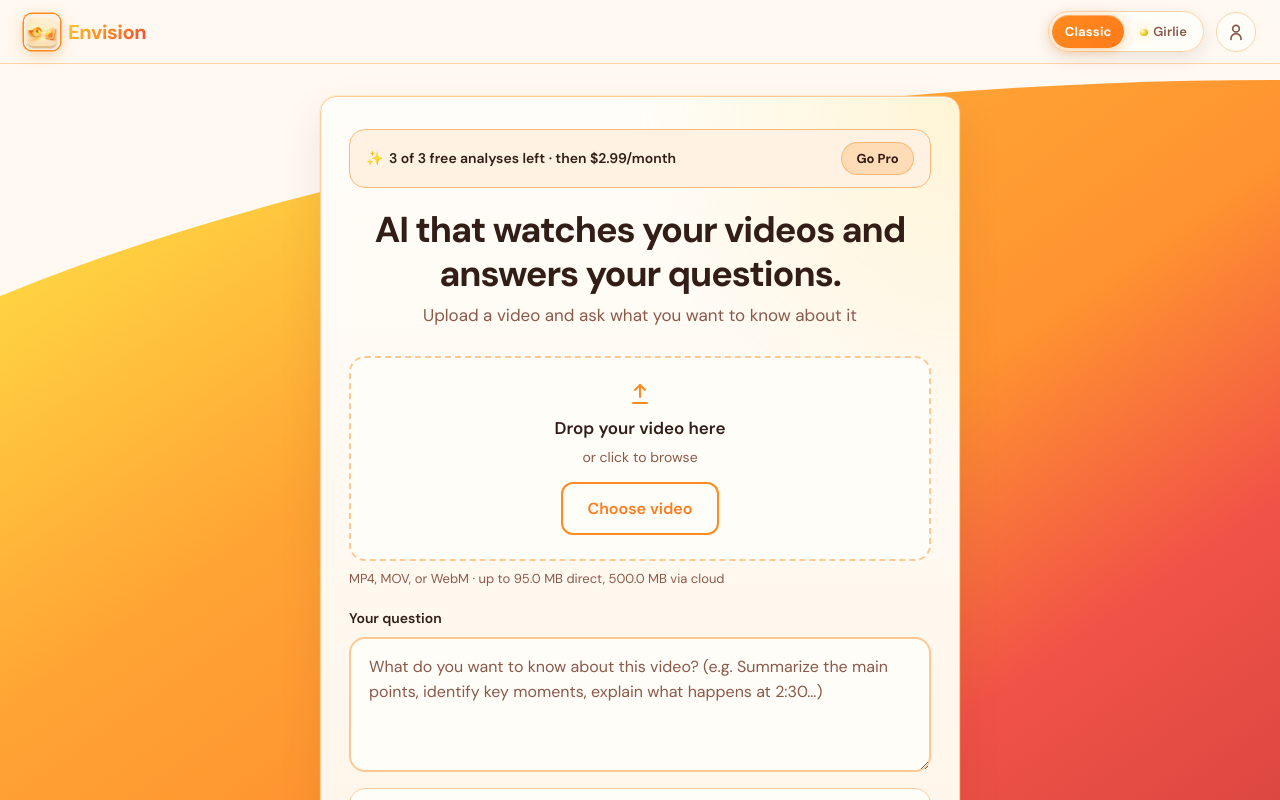
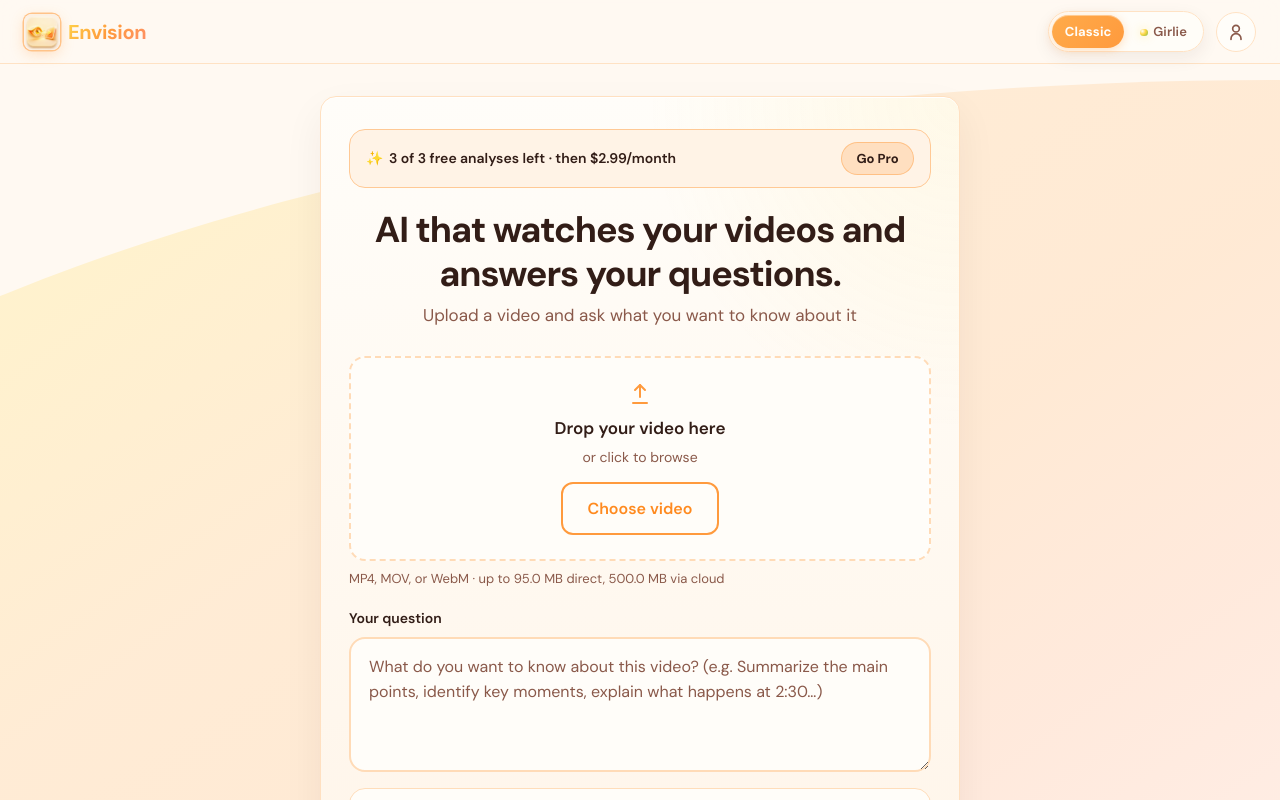
Before and after one commit to ClaudioK5/Envision-Frontend, a React (Vite) app: page / in a window 1280 px wide. Shown: the top 800 px of the page. Built offline with nearby package versions, Linux system fonts and the light colour scheme.

Commit message:
Add files via upload

```diff
--- a/src/index.css
+++ b/src/index.css
@@ -1,57 +1,56 @@
 :root,
 html[data-theme="classic"] {
   /*
-   * Mango milkshake hierarchy (keep accents vivid — no heavy white wash):
-   * ~65% cream | 15% orange | 10% yellow | 8% coral-red | 2% green
+   * Mango milkshake — softer/creamier (~15–20% lighter):
+   * cream dominant; peach-coral instead of deep red
    */
   --cream-0: #fffdf9;
   --cream-1: #fff9f2;
   --cream-2: #fff3e6;
   --cream-mid: #fff8ef;
-  --mango-yellow: #ffd12f;
-  --mango-yellow-alt: #ffce32;
-  --mango-orange: #ff8a1f;
-  --mango-orange-mid: #ff9d24;
-  --mango-orange-deep: #ff7a1a;
-  --mango-coral: #f04438;
-  --mango-coral-mid: #e94a3c;
-  --mango-red: #d93832;
+  --mango-yellow: #ffd84a;
+  --mango-yellow-alt: #ffd12f;
+  --mango-orange: #ff9a3d;
+  --mango-orange-mid: #ffab4a;
+  --mango-orange-deep: #ff8a1f;
+  --mango-coral: #ff8f6b;
+  --mango-coral-mid: #ff7a5c;
+  --mango-red: #ff6b52;
   --mango-green: #86b93b;
 
   --navy-dark: #fff9f2;
   --navy-mid: #fff4e6;
-  --navy-light: #ffd12f;
-  --gradient-mid: #ff8a1f;
-  --accent: #ff8a1f;
-  --accent-bright: #ffd12f;
-  --accent-strong: #ff7a1a;
-  --accent-hover: #f04438;
-  --accent-coral: #f04438;
-  --accent-red: #d93832;
-  --accent-deep: #d93832;
-  /* Focus/glow: vivid, not washed-out */
-  --accent-glow: rgba(255, 209, 47, 0.45);
-  --accent-soft-12: color-mix(in srgb, #ffd12f 18%, #fffdf8);
-  --accent-soft-28: color-mix(in srgb, #ff8a1f 28%, #fff9f2);
-  --accent-soft-34: color-mix(in srgb, #ff9d24 34%, #fff4e6);
-  --accent-soft-40: color-mix(in srgb, #ff8a1f 40%, transparent);
-  --accent-soft-45: color-mix(in srgb, #ffd12f 45%, transparent);
-  --accent-soft-55: color-mix(in srgb, #f04438 55%, transparent);
+  --navy-light: #ffd84a;
+  --gradient-mid: #ff9a3d;
+  --accent: #ff9a3d;
+  --accent-bright: #ffd84a;
+  --accent-strong: #ff8a1f;
+  --accent-hover: #ff7a5c;
+  --accent-coral: #ff8f6b;
+  --accent-red: #ff6b52;
+  --accent-deep: #ff7a5c;
+  --accent-glow: rgba(255, 216, 74, 0.38);
+  --accent-soft-12: color-mix(in srgb, #ffd84a 14%, #fffdf9);
+  --accent-soft-28: color-mix(in srgb, #ff9a3d 22%, #fff9f2);
+  --accent-soft-34: color-mix(in srgb, #ffab4a 28%, #fff4e6);
+  --accent-soft-40: color-mix(in srgb, #ff9a3d 32%, transparent);
+  --accent-soft-45: color-mix(in srgb, #ffd84a 38%, transparent);
+  --accent-soft-55: color-mix(in srgb, #ff8f6b 42%, transparent);
   --leaf: #86b93b;
 
   --bg: #fff9f2;
-  --bg-elevated: #fffdf8;
-  --surface-ink: #fffdf8;
-  --surface-deep: #fff4e6;
-  --surface-deep-strong: #fffdf8;
-  --surface-mid: #fff4e6;
-  --user-bubble-from: color-mix(in srgb, #ffd12f 42%, #fffdf8);
-  --user-bubble-to: color-mix(in srgb, #ff8a1f 32%, #fff9f2);
+  --bg-elevated: #fffdf9;
+  --surface-ink: #fffdf9;
+  --surface-deep: #fff6ec;
+  --surface-deep-strong: #fffdf9;
+  --surface-mid: #fff8ef;
+  --user-bubble-from: color-mix(in srgb, #ffd84a 32%, #fffdf9);
+  --user-bubble-to: color-mix(in srgb, #ff9a3d 24%, #fff9f2);
   --text: #321d17;
   --text-muted: #8a594a;
-  --border: color-mix(in srgb, #ff8a1f 32%, #fff4e6);
-  --shadow: rgba(50, 29, 23, 0.1);
-  --glass: #fffdf8;
+  --border: color-mix(in srgb, #ff9a3d 20%, #fff4e6);
+  --shadow: rgba(50, 29, 23, 0.07);
+  --glass: #fffdf9;
 
   --header-height: 64px;
   --radius: 12px;
@@ -153,18 +152,22 @@ body {
 .navy-background__light {
   position: absolute;
   inset: 0;
-  /* Large decorative shape: vivid yellow → orange → coral-red */
+  /* Soft mango ribbon — cream-mixed, peach-coral end (no deep red) */
   background: linear-gradient(
     145deg,
-    #ffd12f 0%,
-    #ffce32 18%,
-    #ff9d24 42%,
-    #ff8a1f 62%,
-    #f04438 82%,
-    #d93832 100%
+    color-mix(in srgb, #ffd84a 42%, #fff9f2) 0%,
+    color-mix(in srgb, #ffd12f 36%, #fff8ef) 20%,
+    color-mix(in srgb, #ffab4a 32%, #fff6ec) 45%,
+    color-mix(in srgb, #ff9a3d 28%, #fff3e6) 65%,
+    color-mix(in srgb, #ff8f6b 26%, #fff4e6) 85%,
+    color-mix(in srgb, #ff7a5c 20%, #fff9f2) 100%
   );
   clip-path: ellipse(140% 90% at 100% 100%);
-  opacity: 0.92;
+  opacity: 0.55;
+}
+
+html[data-theme="classic"] .navy-background__light {
+  opacity: 0.5;
 }
 
 @media (min-width: 768px) {
@@ -204,7 +207,7 @@ body {
 
 .logo__mark {
   color: var(--text);
-  background: linear-gradient(135deg, #ffd12f 0%, #ff8a1f 48%, #f04438 100%);
+  background: linear-gradient(135deg, #ffd84a 0%, #ff9a3d 52%, #ff8f6b 100%);
   -webkit-background-clip: text;
   background-clip: text;
   -webkit-text-fill-color: transparent;
@@ -218,8 +221,8 @@ body {
   object-fit: cover;
   flex-shrink: 0;
   box-shadow:
-    0 0 0 1.5px #ff8a1f,
-    0 4px 16px color-mix(in srgb, #ff8a1f 40%, transparent);
+    0 0 0 1.5px color-mix(in srgb, #ff9a3d 55%, #fff4e6),
+    0 4px 14px color-mix(in srgb, #ff9a3d 28%, transparent);
 }
 
 .header__actions {
@@ -261,20 +264,20 @@ body {
 }
 
 .theme-toggle__btn--active {
-  color: #fffdf8;
+  color: #fffdf9;
   font-weight: 700;
-  background: linear-gradient(135deg, #ff8a1f 0%, #ff7a1a 100%);
+  background: linear-gradient(135deg, #ffab4a 0%, #ff9a3d 100%);
   box-shadow:
-    0 2px 12px color-mix(in srgb, #ff8a1f 45%, transparent),
-    inset 0 1px 0 rgba(255, 255, 255, 0.35);
+    0 2px 10px color-mix(in srgb, #ff9a3d 32%, transparent),
+    inset 0 1px 0 rgba(255, 255, 255, 0.4);
 }
 
 html[data-theme="classic"] .theme-toggle__btn--active:hover {
-  background: linear-gradient(135deg, #f04438 0%, #d93832 100%);
+  background: linear-gradient(135deg, #ff8f6b 0%, #ff7a5c 100%);
 }
 
 html[data-theme="classic"] .theme-toggle__spark {
-  background: radial-gradient(circle at 30% 30%, #fffdf8, #ffd12f 42%, #86b93b);
+  background: radial-gradient(circle at 30% 30%, #fffdf9, #ffd84a 42%, #86b93b);
 }
 
 .theme-toggle__btn--girlie.theme-toggle__btn--active {
@@ -353,107 +356,106 @@ html[data-theme="classic"] .result-body--markdown li::marker {
 }
 
 html[data-theme="classic"] .result-kicker {
-  color: #ff7a1a;
+  color: #ff9a3d;
 }
 
 html[data-theme="classic"] .content-card {
-  border: 1.5px solid color-mix(in srgb, #ff8a1f 38%, #fff4e6);
+  border: 1px solid color-mix(in srgb, #ff9a3d 22%, #fff4e6);
   background:
-    radial-gradient(ellipse 80% 55% at 100% 0%, color-mix(in srgb, #ffd12f 18%, transparent), transparent 65%),
-    linear-gradient(180deg, #fffdf9 0%, #fff8ef 50%, #fff3e6 100%);
+    radial-gradient(ellipse 70% 48% at 100% 0%, color-mix(in srgb, #ffd84a 10%, transparent), transparent 70%),
+    linear-gradient(180deg, #fffdf9 0%, #fff8ef 52%, #fff3e6 100%);
   box-shadow:
-    0 18px 48px rgba(50, 29, 23, 0.08),
-    0 1px 0 rgba(255, 255, 255, 0.95) inset,
-    0 0 0 1px color-mix(in srgb, #ffd12f 18%, transparent);
+    0 16px 40px rgba(50, 29, 23, 0.06),
+    0 1px 0 rgba(255, 255, 255, 0.98) inset;
 }
 
 html[data-theme="classic"] .envision-form__textarea,
 html[data-theme="classic"] .upload-zone {
-  background: #fffdf8;
-  border-color: color-mix(in srgb, #ff8a1f 42%, #fff4e6);
+  background: #fffdf9;
+  border-color: color-mix(in srgb, #ff9a3d 28%, #fff4e6);
 }
 
 html[data-theme="classic"] .envision-form__textarea:focus,
 html[data-theme="classic"] .upload-zone:focus {
-  border-color: #ff8a1f;
+  border-color: #ff9a3d;
   box-shadow:
-    0 0 0 3px color-mix(in srgb, #ffd12f 55%, transparent),
-    0 0 0 6px color-mix(in srgb, #ff8a1f 22%, transparent);
+    0 0 0 3px color-mix(in srgb, #ffd84a 42%, transparent),
+    0 0 0 6px color-mix(in srgb, #ff9a3d 16%, transparent);
 }
 
 html[data-theme="classic"] .upload-zone--drag {
-  border-color: #ffd12f;
-  background: color-mix(in srgb, #ffd12f 16%, #fffdf8);
-  box-shadow: 0 0 0 4px color-mix(in srgb, #ffd12f 35%, transparent);
+  border-color: #ffd84a;
+  background: color-mix(in srgb, #ffd84a 12%, #fffdf9);
+  box-shadow: 0 0 0 4px color-mix(in srgb, #ffd84a 28%, transparent);
 }
 
 html[data-theme="classic"] .creator-mode-toggle {
-  background: #fffdf8;
-  border-color: color-mix(in srgb, #ff8a1f 36%, #fff4e6);
+  background: #fffdf9;
+  border-color: color-mix(in srgb, #ff9a3d 26%, #fff4e6);
 }
 
 html[data-theme="classic"] .creator-mode-toggle:hover {
-  border-color: #ff8a1f;
-  background: #fff4e6;
+  border-color: #ff9a3d;
+  background: #fff8ef;
 }
 
 html[data-theme="classic"] .creator-mode-toggle:has(.creator-mode-toggle__input:checked) {
-  border-color: #ff8a1f;
-  background: color-mix(in srgb, #ffd12f 16%, #fffdf8);
-  box-shadow: 0 0 0 3px color-mix(in srgb, #ff8a1f 28%, transparent);
+  border-color: #ff9a3d;
+  background: color-mix(in srgb, #ffd84a 12%, #fffdf9);
+  box-shadow: 0 0 0 3px color-mix(in srgb, #ff9a3d 20%, transparent);
 }
 
 html[data-theme="classic"] .creator-mode-toggle__input:checked + .creator-mode-toggle__switch {
-  background: linear-gradient(135deg, #ff8a1f 0%, #ff7a1a 100%);
+  background: linear-gradient(135deg, #ffab4a 0%, #ff9a3d 100%);
 }
 
 html[data-theme="classic"] .btn--primary {
-  color: #fffdf8;
-  background: linear-gradient(135deg, #ff9d24 0%, #ff8a1f 42%, #f04438 100%);
+  color: #fffdf9;
+  background: linear-gradient(135deg, #ffab4a 0%, #ff9a3d 48%, #ff8f6b 100%);
   box-shadow:
-    0 6px 20px color-mix(in srgb, #ff8a1f 42%, transparent),
-    inset 0 1px 0 rgba(255, 255, 255, 0.35);
+    0 6px 18px color-mix(in srgb, #ff9a3d 30%, transparent),
+    inset 0 1px 0 rgba(255, 255, 255, 0.4);
 }
 
 html[data-theme="classic"] .btn--primary:not(:disabled):hover {
-  background: linear-gradient(135deg, #f04438 0%, #e94a3c 50%, #d93832 100%);
+  background: linear-gradient(135deg, #ff8f6b 0%, #ff7a5c 100%);
 }
 
 html[data-theme="classic"] .btn--secondary {
-  color: #ff7a1a;
-  background: #fffdf8;
-  border: 2px solid #ff8a1f;
+  color: #ff8a1f;
+  background: #fffdf9;
+  border: 2px solid #ff9a3d;
 }
 
 html[data-theme="classic"] .btn--secondary:hover {
-  color: #d93832;
-  border-color: #f04438;
-  background: color-mix(in srgb, #ffd12f 14%, #fffdf8);
+  color: #ff7a5c;
+  border-color: #ff8f6b;
+  background: color-mix(in srgb, #ffd84a 12%, #fffdf9);
 }
 
 html[data-theme="classic"] .result-message--user .result-message__text {
-  border-color: #ff8a1f;
+  border-color: color-mix(in srgb, #ff9a3d 45%, #fff4e6);
   background: linear-gradient(
     155deg,
-    color-mix(in srgb, #ffd12f 48%, #fffdf8),
-    color-mix(in srgb, #ff8a1f 36%, #fff9f2)
+    color-mix(in srgb, #ffd84a 36%, #fffdf9),
+    color-mix(in srgb, #ff9a3d 26%, #fff9f2)
   );
-  box-shadow: 0 8px 22px color-mix(in srgb, #ff8a1f 22%, transparent);
+  box-shadow: 0 8px 20px color-mix(in srgb, #ff9a3d 14%, transparent);
 }
 
 html[data-theme="classic"] .result-body {
-  border: 1px solid color-mix(in srgb, #ff8a1f 28%, #fff4e6);
-  background: #fffdf8;
-  box-shadow: 0 10px 28px rgba(50, 29, 23, 0.08);
+  border: 1px solid color-mix(in srgb, #ff9a3d 20%, #fff4e6);
+  background: #fffdf9;
+  box-shadow: 0 10px 28px rgba(50, 29, 23, 0.06);
 }
 
 html[data-theme="classic"] .envision-form__error {
-  border: 1px solid color-mix(in srgb, #f04438 45%, #fff4e6);
-  background: color-mix(in srgb, #f04438 10%, #fffdf8);
+  border: 1px solid color-mix(in srgb, #ff8f6b 40%, #fff4e6);
+  background: color-mix(in srgb, #ff8f6b 8%, #fffdf9);
 }
 
 html[data-theme="classic"] .envision-form__error-step {
-  color: #d93832;
+  color: #ff7a5c;
 }
 
 html[data-theme="classic"] .envision-form__error p {
@@ -1663,16 +1665,16 @@ html[data-theme="girlie"] .result-body--markdown strong {
 }
 
 html[data-theme="classic"] .upgrade-pro-btn--primary {
-  color: #fffdf8;
-  background: linear-gradient(135deg, #ff9d24 0%, #ff8a1f 42%, #f04438 100%);
+  color: #fffdf9;
+  background: linear-gradient(135deg, #ffab4a 0%, #ff9a3d 48%, #ff8f6b 100%);
   box-shadow:
-    0 6px 20px color-mix(in srgb, #ff8a1f 42%, transparent),
-    inset 0 1px 0 rgba(255, 255, 255, 0.35);
+    0 6px 18px color-mix(in srgb, #ff9a3d 30%, transparent),
+    inset 0 1px 0 rgba(255, 255, 255, 0.4);
   filter: none;
 }
 
 html[data-theme="classic"] .upgrade-pro-btn--primary:hover {
-  background: linear-gradient(135deg, #f04438 0%, #e94a3c 50%, #d93832 100%);
+  background: linear-gradient(135deg, #ff8f6b 0%, #ff7a5c 100%);
   filter: none;
 }
 
```
